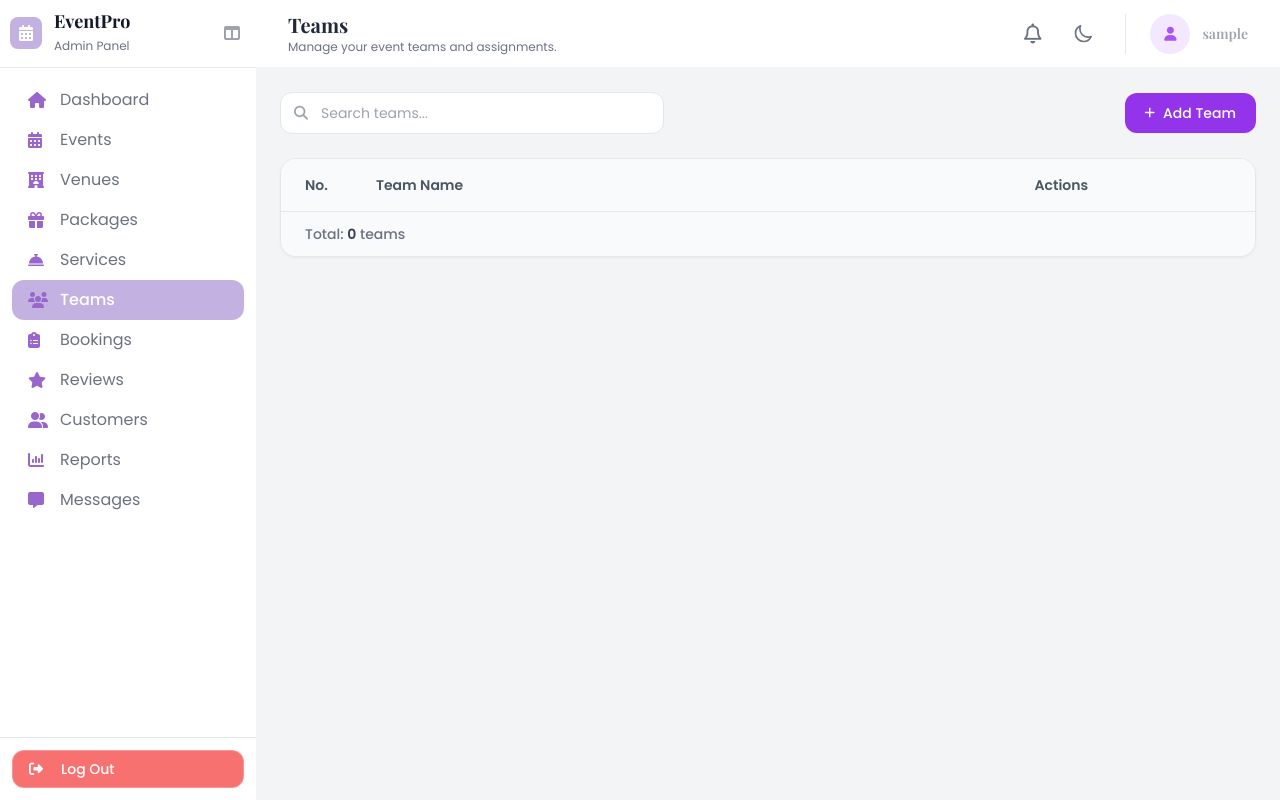
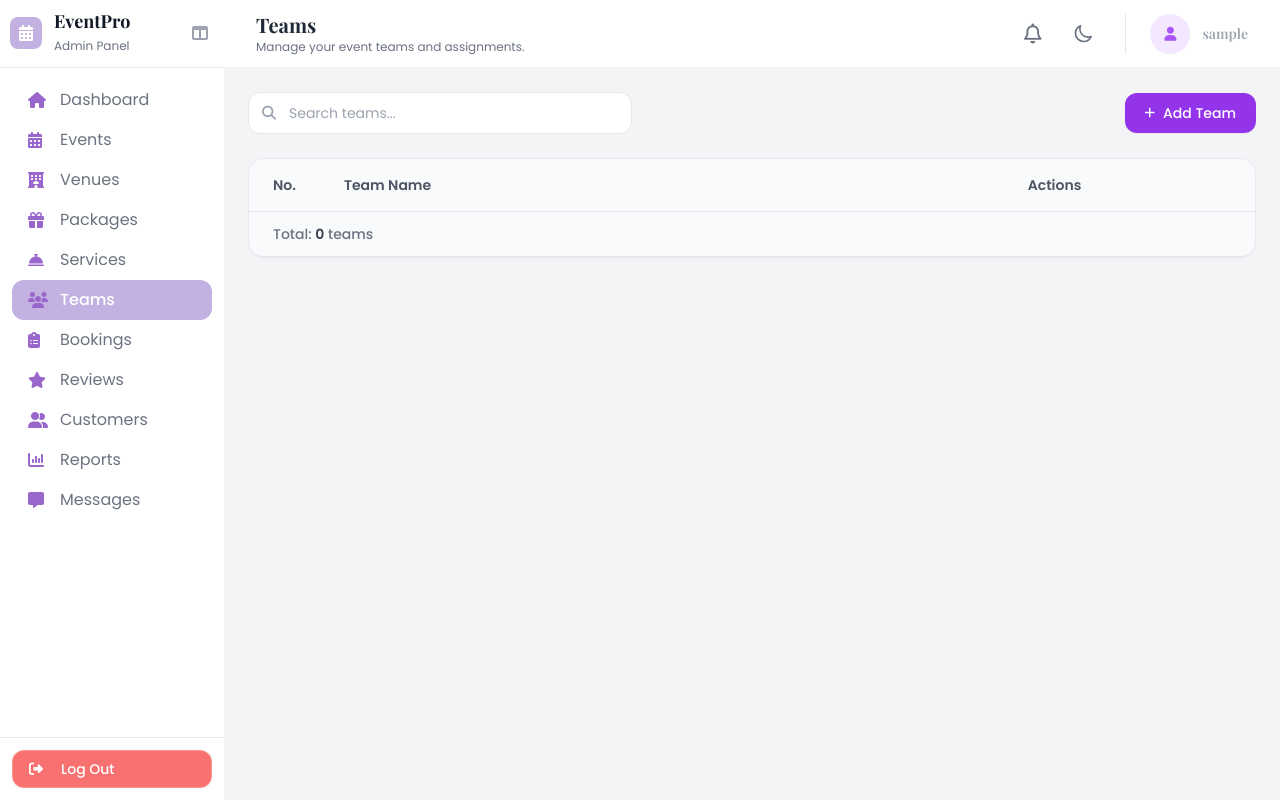
Before and after one commit to eimyatphyu831-dotcom/Final-Project, a PHP site: page /teams.php in a window 1280 px wide. Run offline with PHP 8.4, Linux system fonts and the light colour scheme; the visitor is signed in with stand-in values (Sample User, id 1); data that the repository does not hold is empty; some libraries are stand-ins or nearby versions; some web fonts are replaced.

Commit message:
update admin's sidebar design

```diff
--- a/admin/bookings.php
+++ b/admin/bookings.php
@@ -210,7 +210,7 @@ if (!$hasData) {
 
         <?php include 'sidebar.php'; ?>
 
-        <div class="flex-1 flex flex-col lg:ml-64">
+        <div class="flex-1 flex flex-col lg:ml-56">
 
             <?php include 'admin_header.php'; ?>
 
--- a/admin/contact_messages.php
+++ b/admin/contact_messages.php
@@ -148,7 +148,7 @@ $stmt->close();
 
         <?php include 'sidebar.php'; ?>
 
-        <div class="flex-1 flex flex-col lg:ml-64">
+        <div class="flex-1 flex flex-col lg:ml-56">
 
             <?php include 'admin_header.php'; ?>
 
--- a/admin/customers.php
+++ b/admin/customers.php
@@ -148,7 +148,7 @@ $paginatedCustomers = array_slice($customers, $cOffset, $cPerPage);
 
         <?php include 'sidebar.php'; ?>
 
-        <div class="flex-1 flex flex-col lg:ml-64">
+        <div class="flex-1 flex flex-col lg:ml-56">
 
             <?php include 'admin_header.php'; ?>
 
--- a/admin/dashboard.php
+++ b/admin/dashboard.php
@@ -206,7 +206,7 @@ for ($i = 1; $i <= $daysInLastMonth; $i++) {
         <!-- Sidebar -->
         <?php include 'sidebar.php'; ?>
 
-        <div class="flex-1 flex flex-col lg:ml-64">
+        <div class="flex-1 flex flex-col lg:ml-56">
             <!-- Header -->
             <?php include 'admin_header.php'; ?>
 
--- a/admin/events.php
+++ b/admin/events.php
@@ -286,7 +286,7 @@ if ($vResult)
 
         <?php include 'sidebar.php'; ?>
 
-        <div class="flex-1 flex flex-col lg:ml-64">
+        <div class="flex-1 flex flex-col lg:ml-56">
 
             <?php include 'admin_header.php'; ?>
 
--- a/admin/notifications.php
+++ b/admin/notifications.php
@@ -72,7 +72,7 @@ $stmt->close();
 <body class="bg-gray-100 min-h-screen overflow-hidden">
     <div class="flex h-screen">
         <?php include 'sidebar.php'; ?>
-        <div class="flex-1 flex flex-col lg:ml-64">
+        <div class="flex-1 flex flex-col lg:ml-56">
             <?php include 'admin_header.php'; ?>
             <main class="flex-1 p-6 overflow-y-auto">
                 <div class="flex flex-wrap justify-between items-center gap-4 mb-6">
--- a/admin/packages.php
+++ b/admin/packages.php
@@ -162,7 +162,7 @@ if ($epsRes) {
 <body class="bg-gray-100 min-h-screen overflow-hidden">
     <div class="flex h-screen">
         <?php include 'sidebar.php'; ?>
-        <div class="flex-1 flex flex-col lg:ml-64">
+        <div class="flex-1 flex flex-col lg:ml-56">
             <?php include 'admin_header.php'; ?>
             <main class="flex-1 p-6 overflow-y-auto">
 
--- a/admin/profile.php
+++ b/admin/profile.php
@@ -157,7 +157,7 @@ $avatar = $admin['profile_image']
 
         <?php include 'sidebar.php'; ?>
 
-        <div class="flex-1 flex flex-col ml-64">
+        <div class="flex-1 flex flex-col ml-56">
 
             <?php include 'admin_header.php'; ?>
 
--- a/admin/reports.php
+++ b/admin/reports.php
@@ -353,7 +353,7 @@ if (isset($_GET['export_approved']) && $_GET['export_approved'] === '1') {
     <div class="flex h-screen">
         <?php include 'sidebar.php'; ?>
 
-        <div class="flex-1 flex flex-col lg:ml-64">
+        <div class="flex-1 flex flex-col lg:ml-56">
             <?php include 'admin_header.php'; ?>
 
             <main class="flex-1 p-6 space-y-6 overflow-y-auto">
--- a/admin/reviews.php
+++ b/admin/reviews.php
@@ -61,7 +61,7 @@ $paginatedReviews = array_slice($reviews, $rOffset, $rPerPage);
 <body class="bg-gray-50 min-h-screen overflow-hidden">
     <div class="flex h-screen">
         <?php include 'sidebar.php'; ?>
-        <div class="flex-1 flex flex-col lg:ml-64">
+        <div class="flex-1 flex flex-col lg:ml-56">
             <?php include 'admin_header.php'; ?>
             <main class="flex-1 p-6 overflow-y-auto custom-scroll">
                 <div class="flex flex-wrap items-center justify-between gap-4 mb-6">
--- a/admin/services.php
+++ b/admin/services.php
@@ -140,7 +140,7 @@ $paginatedServices = array_slice($services, $sOffset, $sPerPage);
 
         <?php include 'sidebar.php'; ?>
 
-        <div class="flex-1 flex flex-col lg:ml-64">
+        <div class="flex-1 flex flex-col lg:ml-56">
 
             <?php include 'admin_header.php'; ?>
 
--- a/admin/sidebar.php
+++ b/admin/sidebar.php
@@ -367,7 +367,7 @@ function activeMenu($page)
 
     /* ---- SIDEBAR COLLAPSE ---- */
     #sidebar {
-        width: 16rem;
+        width: 14rem;
         transition: width 0.3s ease-in-out, transform 0.3s ease-in-out;
     }
 
@@ -492,7 +492,7 @@ function activeMenu($page)
     }
 
     /* Main content margin adjustment via body class */
-    body.sidebar-collapsed .lg\:ml-64 {
+    body.sidebar-collapsed .lg\:ml-56 {
         margin-left: 5rem !important;
     }
 
--- a/admin/teams.php
+++ b/admin/teams.php
@@ -128,7 +128,7 @@ $teams = $conn->query("SELECT * FROM teams ORDER BY name")->fetch_all(MYSQLI_ASS
 
         <?php include 'sidebar.php'; ?>
 
-        <div class="flex-1 flex flex-col lg:ml-64">
+        <div class="flex-1 flex flex-col lg:ml-56">
 
             <?php include 'admin_header.php'; ?>
 
--- a/admin/venues.php
+++ b/admin/venues.php
@@ -189,7 +189,7 @@ $paginatedVenues = array_slice($venues, $vOffset, $vPerPage);
 
         <?php include 'sidebar.php'; ?>
 
-        <div class="flex-1 flex flex-col lg:ml-64">
+        <div class="flex-1 flex flex-col lg:ml-56">
 
             <?php include 'admin_header.php'; ?>
 
```
